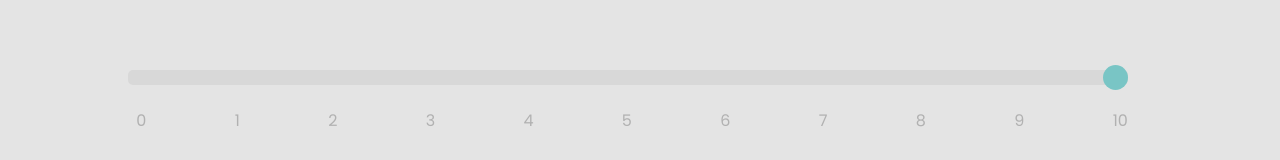
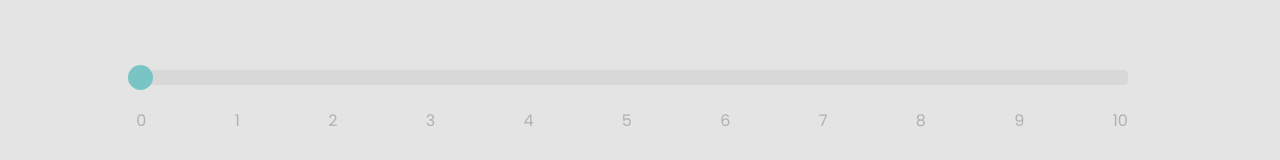
Before and after one commit to thaliaberger/bored-no-more, a React (Create React App) app: page /accessibility in a window 1280 px wide. Shown: the part 202-362 px from the top of the page. Built offline with nearby package versions, Linux system fonts and the light colour scheme.

Commit message:
accessibility tests

```diff
--- a/src/App.css
+++ b/src/App.css
@@ -276,6 +276,7 @@ body {
   cursor: pointer;
 }
 
+
 .slider::-moz-range-thumb {
   width: 25px;
   height: 25px;
@@ -300,7 +301,7 @@ body {
 
 .go-button {
   position: absolute;
-  left: 47%;
+  left: 47.5%;
   margin-top: 100px;
   border-style: none;
   background-color: #e5df88;
--- a/src/components/byaccesibility/ByAccessibility.js
+++ b/src/components/byaccesibility/ByAccessibility.js
@@ -57,6 +57,7 @@ function ByAccessibility() {
           max="1"
           step="0.1"
           onChange={handleChange}
+          value={state}
         ></input>
       </div>
       <div className="slider-numbers">
```
